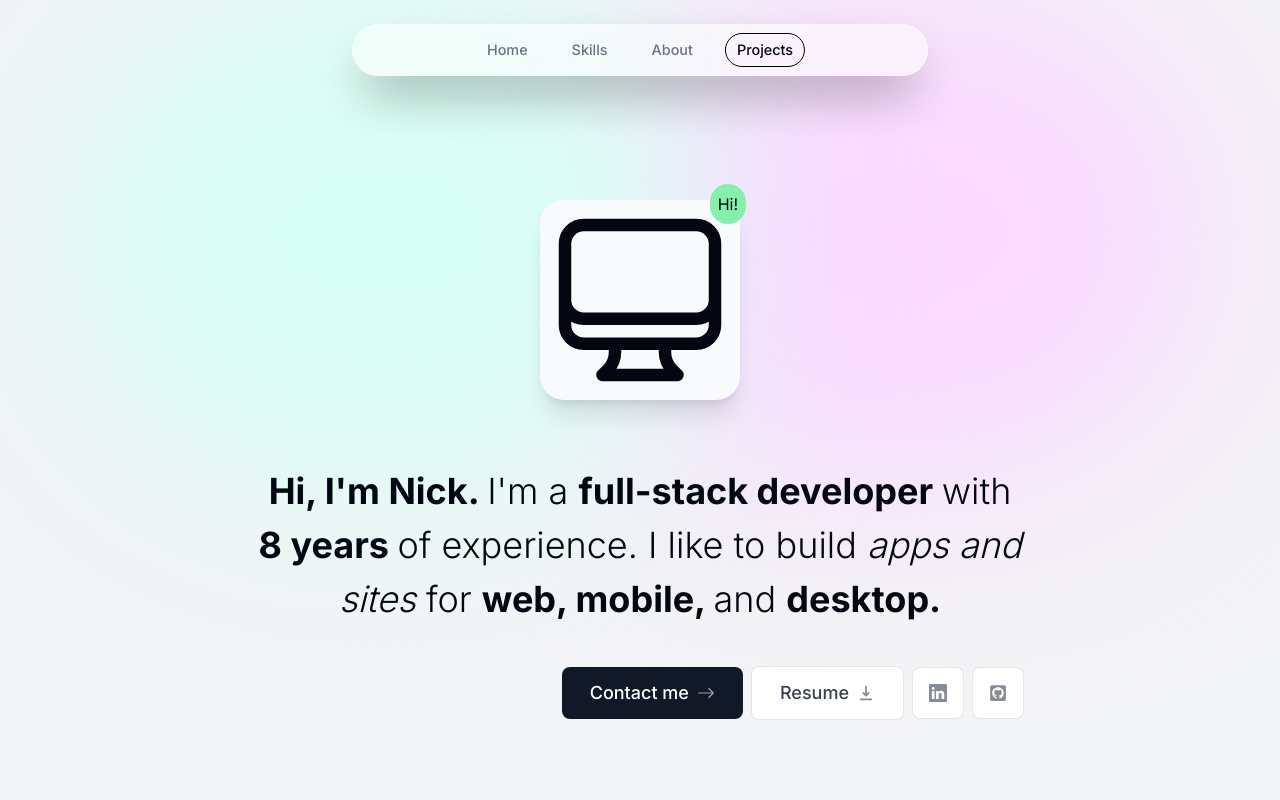
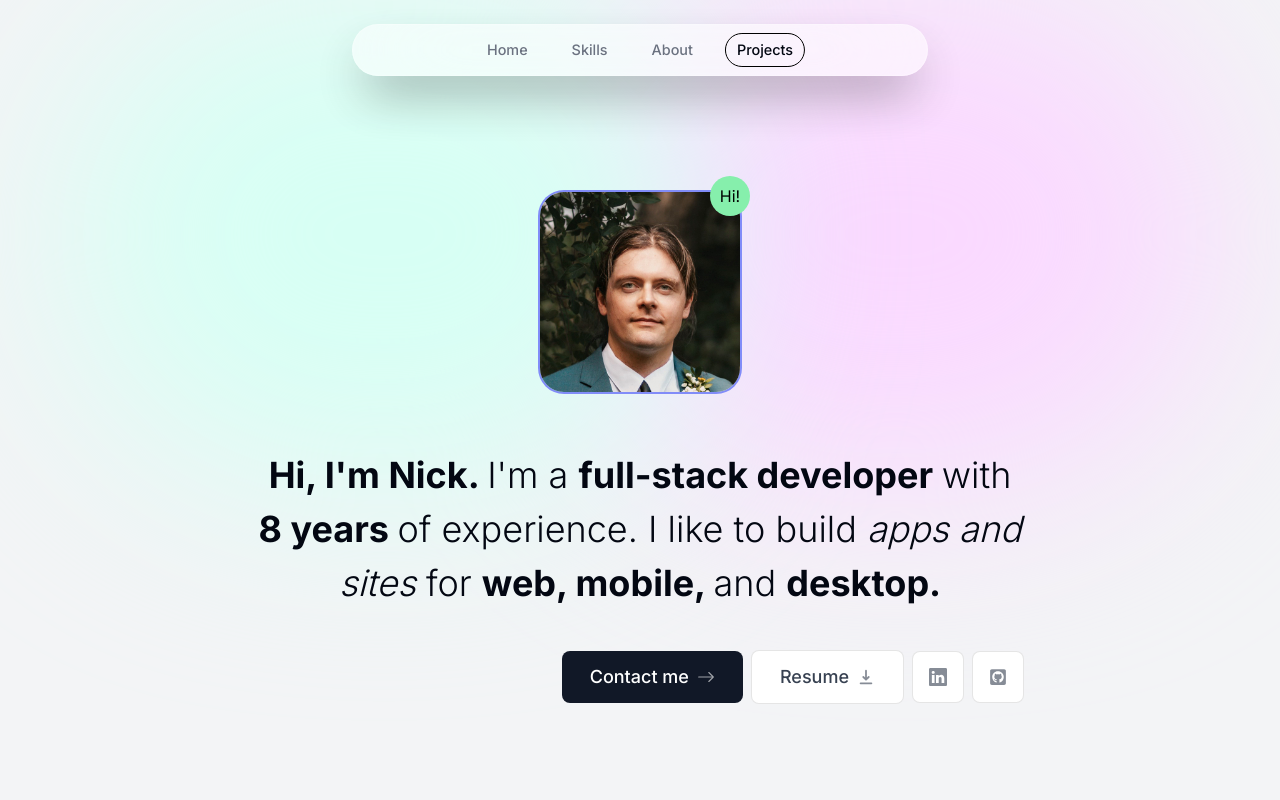
Before and after one commit to nick-fraser-dev/portfolio-site, a Next.js app: page / in a window 1280 px wide. Shown: the top 800 px of the page. Built offline with nearby package versions, Linux system fonts and the light colour scheme.

Commit message:
Update hero image and portfolio-site image

```diff
--- a/src/components/intro/intro-hero.tsx
+++ b/src/components/intro/intro-hero.tsx
@@ -1,4 +1,5 @@
 import { motion } from "framer-motion";
+import Image from "next/image";
 import { HiOutlineComputerDesktop } from "react-icons/hi2";
 
 export default function IntroHero() {
@@ -11,13 +12,17 @@ export default function IntroHero() {
                     animate={{ opacity: 1, scale: 1 }}
                     transition={{ type: "tween", duration: 0.2 }}
                 >
-                    <HiOutlineComputerDesktop className='h-42 bg-clip-content p-0 m-2 border-spacing-0 bg-slate-50 bg-round rounded-3xl shadow-xl' size={200} />
+                    {/* <HiOutlineComputerDesktop className='h-42 bg-clip-content p-0 m-2 border-spacing-0 bg-slate-50 bg-round rounded-3xl shadow-xl' size={200} /> */}
+                    <div className="overflow-hidden rounded-3xl ring-indigo-400 ring-2">
+                    <Image src={"/nfli.jpeg"} height={200} width={200} alt={"nick-fraser"} className="rounded-3xl scale-125 translate-y-6 -translate-x-4 brightness-110"/>
+                    </div>
+
                     <motion.span
                         initial={{ opacity: 0, scale: 0 }}
                         animate={{ opacity: 1, scale: 1 }}
                         transition={{ type: "tween", delay: 1, duration: 0.25 }}
 
-                        className='absolute -top-2 right-0.5 bg-green-300 border-spacing-10 text-black bg-round rounded-full p-2 outline-black'>Hi!</motion.span>
+                        className='absolute -top-4 -right-2.5 bg-green-300 border-spacing-10 text-black bg-round rounded-full p-2 outline-black h-10 w-10 flex flex-col items-center justify-center'>Hi!</motion.span>
                 </motion.div>
 
             </div>
```
Also changed, not shown: public/nfli.jpeg (added), 1 other file (tests, documents, lock files or other folders).
